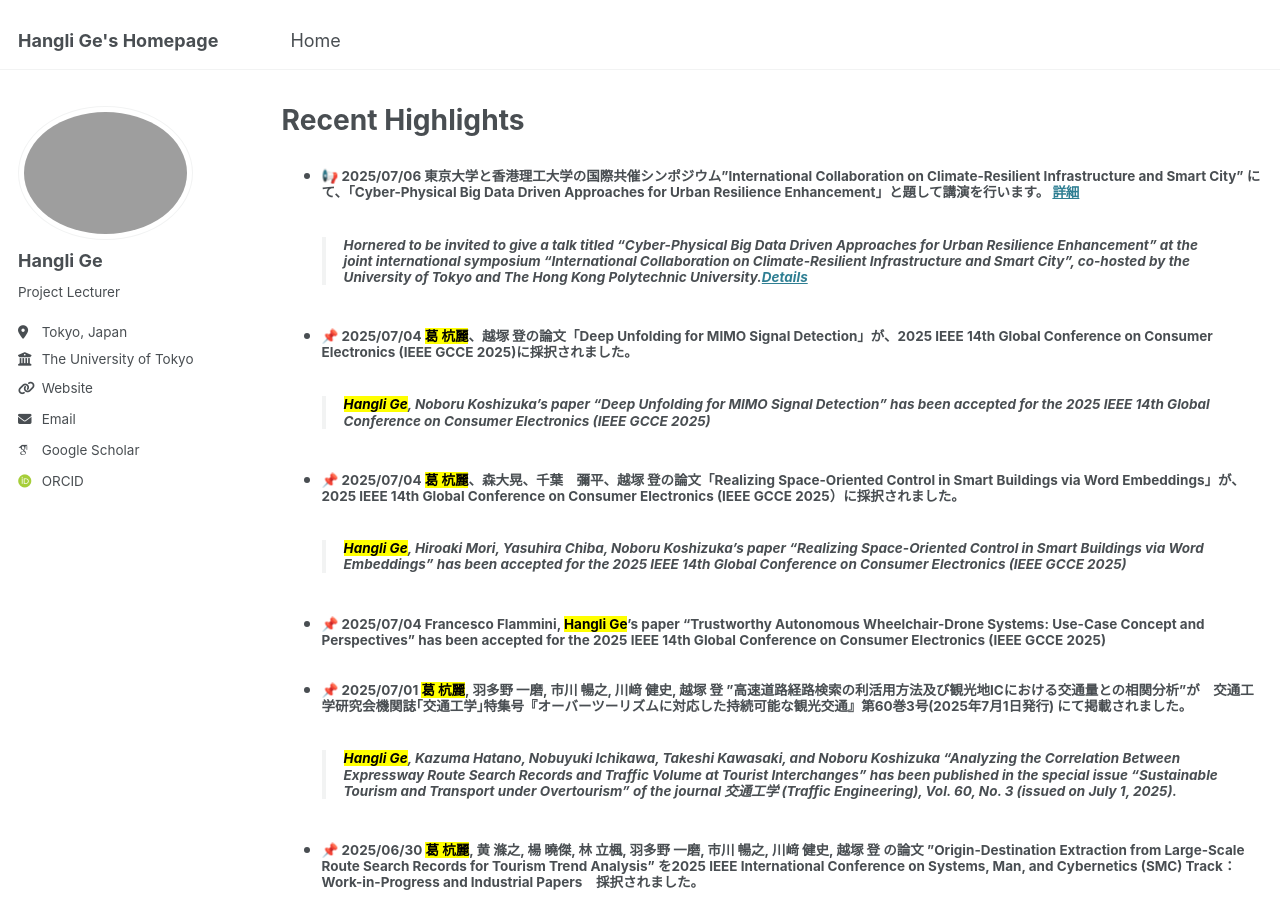
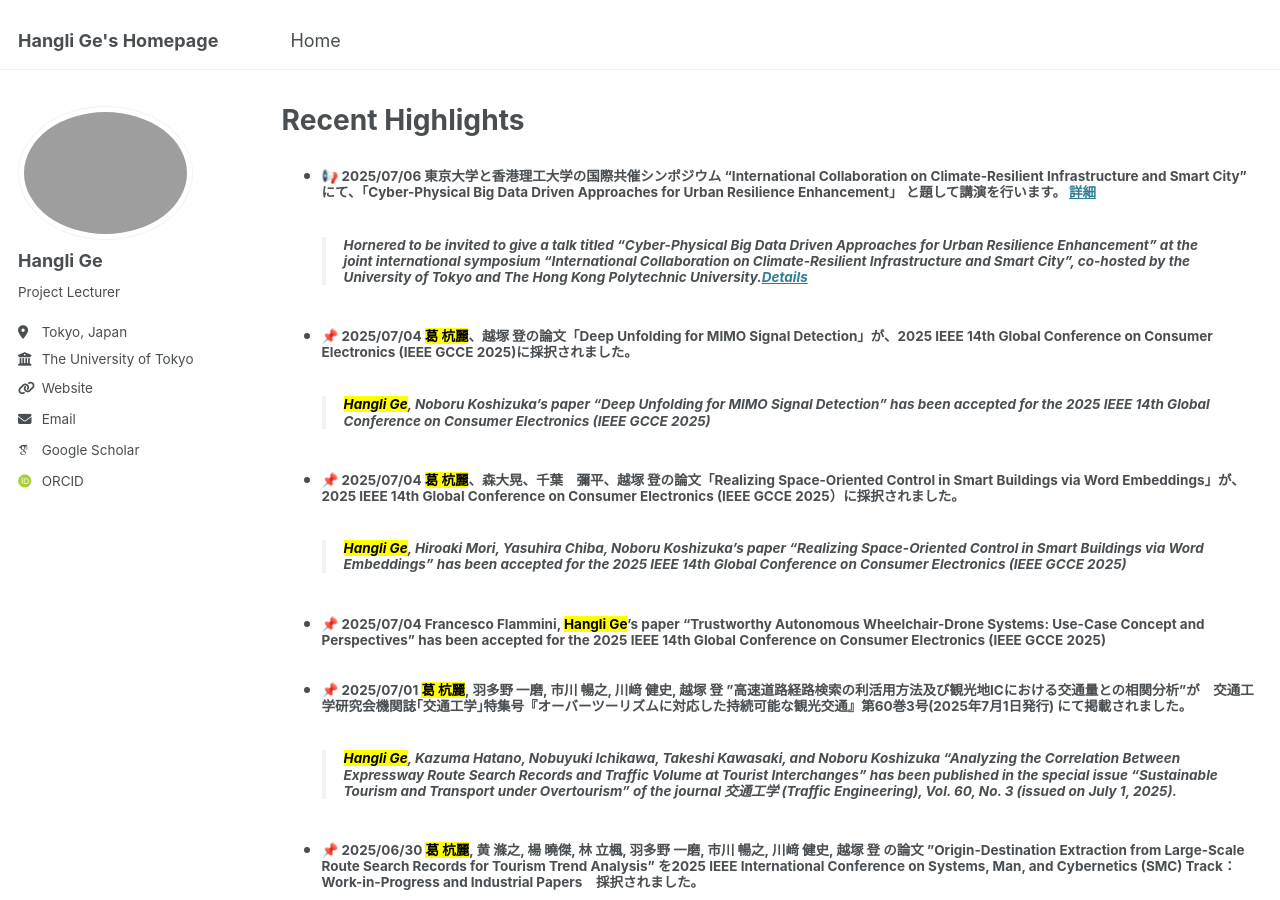
Before and after one commit to christie888/christie888.github.io, a Jekyll site: the page built from _pages/post.md, in a window 1280 px wide and 900 px high. Built offline with Jekyll 4.4.1, drawn with Linux system fonts in a browser that asks for light colours; some web fonts are replaced.

```diff
--- a/_pages/post.md
+++ b/_pages/post.md
@@ -5,8 +5,8 @@ permalink: post/
 ---
 
 
-* #####  📢 2025/07/06 東京大学と香港理工大学の国際共催シンポジウム"International Collaboration on Climate-Resilient Infrastructure and Smart City" にて、「Cyber-Physical Big Data Driven Approaches for Urban Resilience Enhancement」と題して講演を行います。 [詳細](https://hanglige.online/files/20250706Poster_UTokyo.jpg)
-  > ###### Hornered to be invited to give a talk titled "Cyber-Physical Big Data Driven Approaches for Urban Resilience Enhancement" at the joint international symposium "International Collaboration on Climate-Resilient Infrastructure and Smart City", co-hosted by the University of Tokyo and The Hong Kong Polytechnic University.[Details](https://hanglige.online/files/20250706Poster_UTokyo.jpg)
+* #####  📢 2025/07/06 東京大学と香港理工大学の国際共催シンポジウム **"International Collaboration on Climate-Resilient Infrastructure and Smart City"** にて、**「Cyber-Physical Big Data Driven Approaches for Urban Resilience Enhancement」** と題して講演を行います。 [詳細](https://hanglige.online/files/20250706Poster_UTokyo.jpg)
+  > ###### Hornered to be invited to give a talk titled **"Cyber-Physical Big Data Driven Approaches for Urban Resilience Enhancement"** at the joint international symposium **"International Collaboration on Climate-Resilient Infrastructure and Smart City"**, co-hosted by the University of Tokyo and The Hong Kong Polytechnic University.[Details](https://hanglige.online/files/20250706Poster_UTokyo.jpg)
 * #####  📌 2025/07/04 <mark>葛 杭麗</mark>、越塚 登の論文「Deep Unfolding for MIMO Signal Detection」が、2025 IEEE 14th Global Conference on Consumer Electronics (IEEE GCCE 2025)に採択されました。
   > ###### <mark>Hangli Ge</mark>, Noboru Koshizuka’s paper “Deep Unfolding for MIMO Signal Detection" has been accepted for the 2025 IEEE 14th Global Conference on Consumer Electronics (IEEE GCCE 2025)
 * #####  📌 2025/07/04 <mark>葛 杭麗</mark>、森大晃、千葉　彌平、越塚 登の論文「Realizing Space-Oriented Control in Smart Buildings via Word Embeddings」が、2025 IEEE 14th Global Conference on Consumer Electronics (IEEE GCCE 2025）に採択されました。
```
